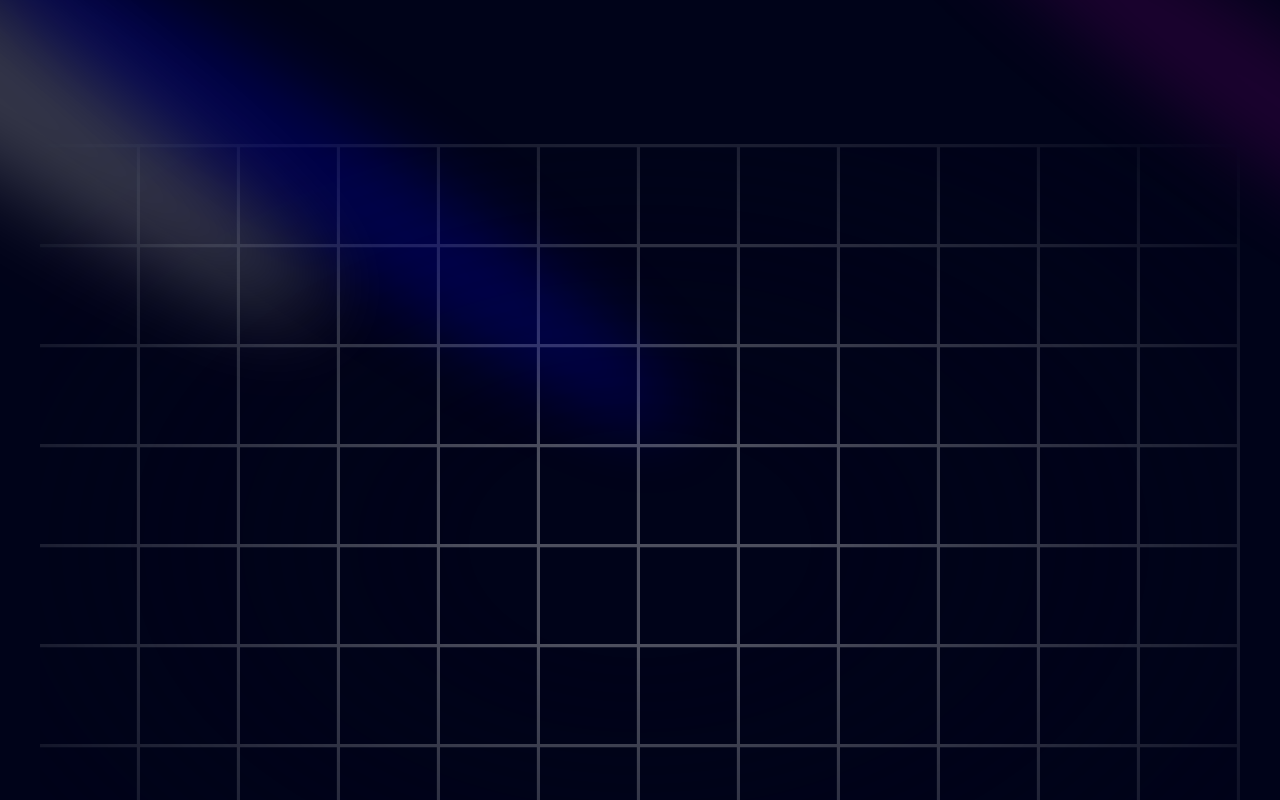
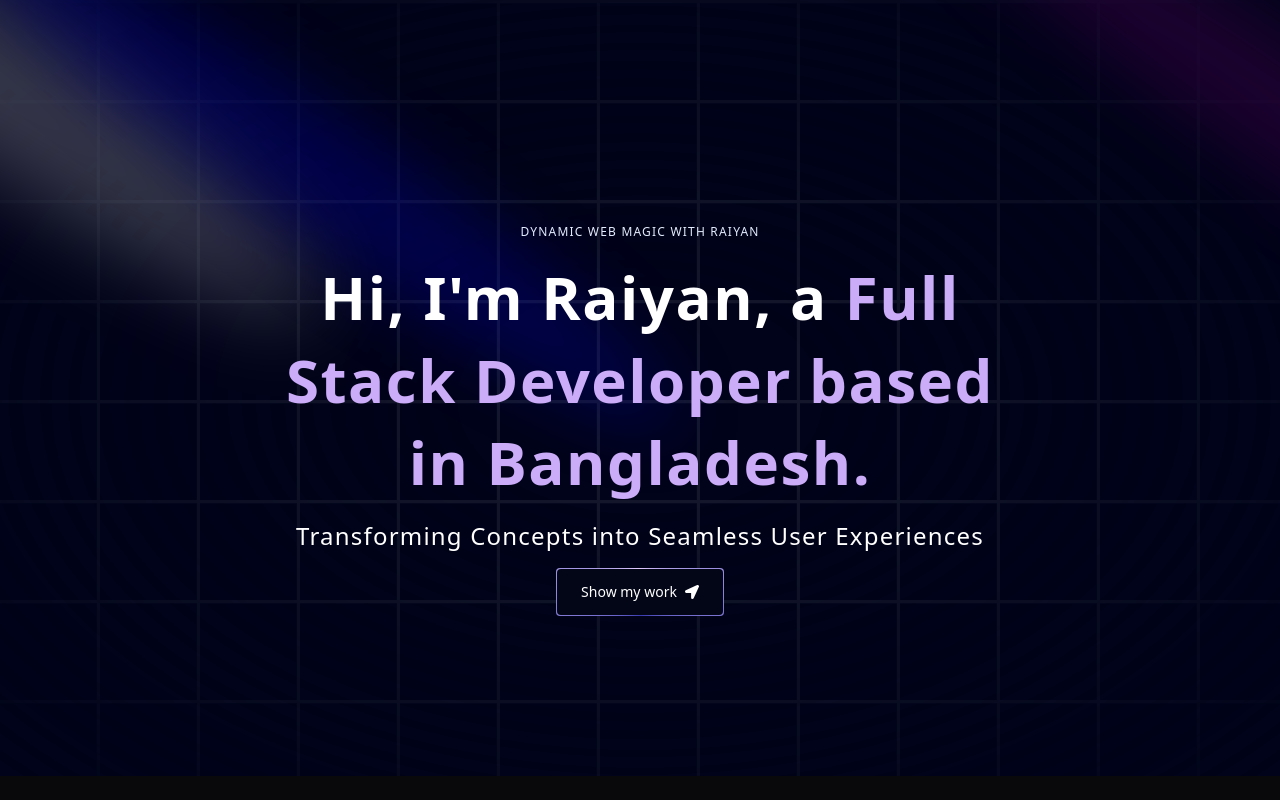
Before and after one commit to NabilRaiyan/My-Portfolio, a Next.js app: page / in a window 1280 px wide. Shown: the top 800 px of the page. Built offline with nearby package versions, Linux system fonts and the light colour scheme.

Commit message:
creating magic button

```diff
--- a/components/Hero.tsx
+++ b/components/Hero.tsx
@@ -1,4 +1,7 @@
+import MagicButton from "./ui/MagicButton"
 import { Spotlight } from "./ui/Spotlight"
+import { TextGenerateEffect } from "./ui/TextGenerateEffect"
+import { FaLocationArrow } from "@react-icons/all-files/fa/FaLocationArrow";
 
 // Creating Hero section component
 const Hero = () => {
@@ -11,19 +14,31 @@
       </div>
 
       {/* Grid bg */}
-      <div className="h-screen w-full dark:bg-black-100 bg-white  dark:bg-grid-white/[0.3] bg-grid-black/[0.2] relative flex items-center justify-center">
+      <div className="h-screen w-full dark:bg-black-100 bg-white  dark:bg-grid-white/[0.08] bg-grid-black/[0.2] absolute top-0 left-0 flex items-center justify-center">
         <div className="absolute pointer-events-none inset-0 flex items-center justify-center dark:bg-black-100 bg-white
                       [mask-image:radial-gradient(ellipse_at_center,transparent_20%,black)]" />
 
       </div>
 
 
-      <div className="flex justify-center">
-          <div className="max-w-[89vw">
+      <div className="flex justify-center relative my-20 z-10">
+          <div className="max-w-[89vw] md:max-w-2xl lg:max-w-[60vw] flex flex-col items-center justify-center">
                 <h2 className="uppercase tracking-widest
                   text-xs text-center text-blue-100 max-w-80">
-                    Dynamic Web magic with Next js
+                    Dynamic Web magic with RAIYAN
                 </h2>
+
+                <TextGenerateEffect
+                    className="text-center text-[40px] md:text-5xl lg:text-6xl"
+                    words="Hi, I&apos;m Raiyan, a Full Stack Developer based in Bangladesh."
+                />
+                <p className="text-center md:tracking-wider text-sm mb-4 md:text-lg lg:text-2xl">
+                    Transforming Concepts into Seamless User Experiences
+                </p>
+
+                <a>
+                  <MagicButton title="Show my work" icon={<FaLocationArrow />} position="right" />
+                </a>
           </div>
       </div>
     </div>
--- /dev/null
+++ b/components/ui/MagicButton.tsx
@@ -0,0 +1,21 @@
+import MagicButtonProps from '@/types'
+import React from 'react'
+
+const MagicButton = ({title, icon, position, handleClick, otherClasses}: MagicButtonProps) => {
+  return (
+    <button className="relative inline-flex h-12 overflow-hidden rounded p-[1px] focus:outline-none">
+        <span className="absolute inset-[-1000%] animate-[spin_2s_linear_infinite] bg-[conic-gradient(from_90deg_at_50%_50%,#E2CBFF_0%,#393BB2_50%,#E2CBFF_100%)]" />
+        <span className={`inline-flex h-full w-full cursor-pointer items-center
+                        justify-center rounded bg-slate-950 px-6 py-3 text-sm font-medium
+                      text-white backdrop-blur-3xl gap-2 ${otherClasses}`}
+        >
+            {position === 'left' && icon}
+            {title}
+            {position === 'right' && icon}
+
+        </span>
+    </button>
+  )
+}
+
+export default MagicButton
--- /dev/null
+++ b/components/ui/TextGenerateEffect.tsx
@@ -0,0 +1,62 @@
+"use client";
+import { useEffect } from "react";
+import { motion, stagger, useAnimate } from "framer-motion";
+import { cn } from "@/utils/cn";
+
+export const TextGenerateEffect = ({
+  words,
+  className,
+  filter = true,
+  duration = 0.5,
+}: {
+  words: string;
+  className?: string;
+  filter?: boolean;
+  duration?: number;
+}) => {
+  const [scope, animate] = useAnimate();
+  const wordsArray = words.split(" ");
+  useEffect(() => {
+    animate(
+      "span",
+      {
+        opacity: 1,
+        filter: filter ? "blur(0px)" : "none",
+      },
+      {
+        duration: duration ? duration : 1,
+        delay: stagger(0.2),
+      }
+    );
+  }, [scope.current]);
+
+  const renderWords = () => {
+    return (
+      <motion.div ref={scope}>
+        {wordsArray.map((word, idx) => {
+          return (
+            <motion.span
+              key={word + idx}
+              className={`${idx > 3  ? 'text-purple' : 'dark:text-white text-black'} opacity-0`}
+              style={{
+                filter: filter ? "blur(10px)" : "none",
+              }}
+            >
+              {word}{" "}
+            </motion.span>
+          );
+        })}
+      </motion.div>
+    );
+  };
+
+  return (
+    <div className={cn("font-bold", className)}>
+      <div className="my-4">
+        <div className=" dark:text-white text-black leading-snug tracking-wide">
+          {renderWords()}
+        </div>
+      </div>
+    </div>
+  );
+};
--- a/package.json
+++ b/package.json
@@ -9,6 +9,7 @@
     "lint": "next lint"
   },
   "dependencies": {
+    "@react-icons/all-files": "^4.1.0",
     "clsx": "^2.1.1",
     "framer-motion": "^11.11.1",
     "mini-svg-data-uri": "^1.4.4",
--- /dev/null
+++ b/types/index.ts
@@ -0,0 +1,7 @@
+export default interface MagicButtonProps{
+    title: string,
+    icon: React.ReactNode,
+    position: string,
+    handleClick?: ()=> void;
+    otherClasses?: string,
+}
```
Also changed, not shown: 1 other file (tests, documents, lock files or other folders).
